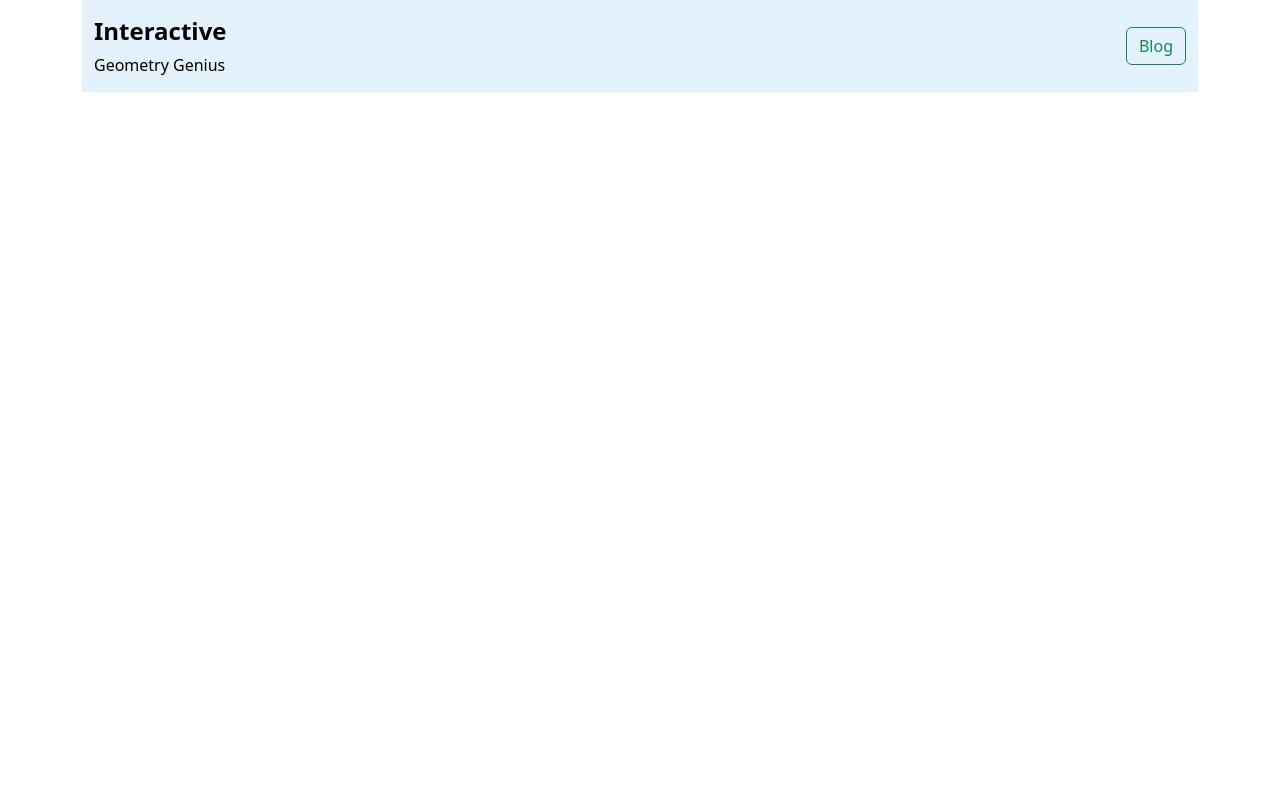
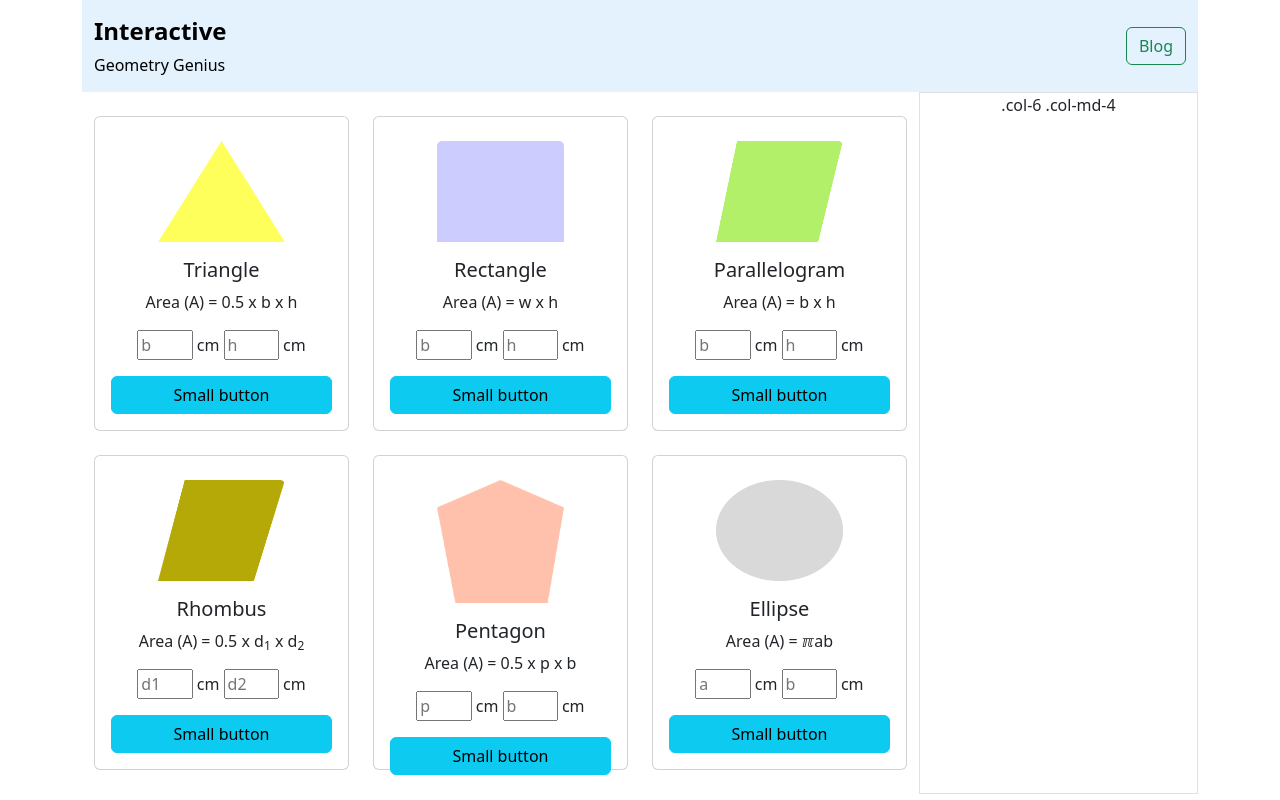
Before and after one commit to anika-aurony/geometry-genius, a plain HTML site: page index.html in a window 1280 px wide. Drawn offline with nearby package versions, Linux system fonts and the light colour scheme.

Commit message:
layout done

```diff
--- a/index.html
+++ b/index.html
@@ -1,33 +1,139 @@
 <!DOCTYPE html>
 <html lang="en">
+
 <head>
     <meta charset="UTF-8">
     <meta http-equiv="X-UA-Compatible" content="IE=edge">
     <meta name="viewport" content="width=device-width, initial-scale=1.0">
     <title>Geometry Genius</title>
     <!-- Bootstrap CSS -->
-    <link href="https://cdn.jsdelivr.net/npm/bootstrap@5.3.0-alpha1/dist/css/bootstrap.min.css" rel="stylesheet" integrity="sha384-GLhlTQ8iRABdZLl6O3oVMWSktQOp6b7In1Zl3/Jr59b6EGGoI1aFkw7cmDA6j6gD" crossorigin="anonymous">
+    <link href="https://cdn.jsdelivr.net/npm/bootstrap@5.3.0-alpha1/dist/css/bootstrap.min.css" rel="stylesheet"
+        integrity="sha384-GLhlTQ8iRABdZLl6O3oVMWSktQOp6b7In1Zl3/Jr59b6EGGoI1aFkw7cmDA6j6gD" crossorigin="anonymous">
 </head>
+
 <body class="container-lg">
     <header>
         <!-- Navbar -->
         <nav class="navbar" style="background-color: #e3f2fd;">
             <div class="container-fluid">
-              <a class="navbar-brand"><span class="fs-4 fw-bold">Interactive</span> <br> <span class="fs-6">Geometry Genius</span></a>
+                <a class="navbar-brand"><span class="fs-4 fw-bold">Interactive</span> <br> <span class="fs-6">Geometry
+                        Genius</span></a>
 
 
                 <button class="btn btn-outline-success" type="submit">Blog</button>
 
             </div>
-          </nav>
+        </nav>
     </header>
     <main>
-        <section>
+        <section class="container text-center">
+            <div class="row">
+                <div class="col-md-9 my-4">
+                    <div class="row row-cols-1 row-cols-md-3 g-4">
+                        <div class="col ">
+                            <div class="card style=" height: 315px;">
+                                <img src="images/triangle.png" class="card-img-top h-75 w-50 mx-auto mt-4" alt="...">
+                                <div class="card-body">
+                                    <h5 class="card-title">Triangle</h5>
+                                    <p class="card-text">Area (A) = 0.5 x b x h</p>
+                                    <p>
 
+                                        <input type="text" placeholder="b" class="w-25"> cm
+                                        <input type="text" placeholder="h" class="w-25"> cm
+                                    </p>
+                                    <button type="button" class="btn btn-info w-100 ">Small button</button>
+                                </div>
+                            </div>
+                        </div>
+                        <div class="col">
+                            <div class="card" style="height: 315px;">
+                                <img src="images/rectangle.png" class="card-img-top h-75 w-50 mx-auto mt-4" alt="...">
+                                <div class="card-body">
+                                    <h5 class="card-title">Rectangle</h5>
+                                    <p class="card-text">Area (A) = w x h</p>
+                                    <p>
+
+                                        <input type="text" placeholder="b" class="w-25"> cm
+                                        <input type="text" placeholder="h" class="w-25"> cm
+                                    </p>
+                                    <button type="button" class="btn btn-info w-100 ">Small button</button>
+                                </div>
+                            </div>
+                        </div>
+                        <div class="col">
+                            <div class="card " style="height: 315px;">
+                                <img src="images/parallelogram.png" class="card-img-top h-75 w-50 mx-auto mt-4"
+                                    alt="...">
+                                <div class="card-body">
+                                    <h5 class="card-title">Parallelogram</h5>
+                                    <p class="card-text">Area (A) = b x h</p>
+                                    <p>
+
+                                        <input type="text" placeholder="b" class="w-25"> cm
+                                        <input type="text" placeholder="h" class="w-25"> cm
+                                    </p>
+                                    <button type="button" class="btn btn-info w-100 ">Small button</button>
+                                </div>
+                            </div>
+                        </div>
+                        <div class="col">
+                            <div class="card " style="height: 315px;">
+                                <img src="images/rhombus.png" class="card-img-top w-50 h-75 mx-auto mt-4" alt="...">
+                                <div class="card-body">
+                                    <h5 class="card-title">Rhombus</h5>
+                                    <p class="card-text">Area (A) = 0.5 x d<sub>1</sub> x d<sub>2</sub></p>
+                                    <p>
+
+                                        <input type="text" placeholder="d1" class="w-25"> cm
+                                        <input type="text" placeholder="d2" class="w-25"> cm
+                                    </p>
+                                    <button type="button" class="btn btn-info w-100 ">Small button</button>
+                                </div>
+                            </div>
+                        </div>
+                        <div class="col">
+                            <div class="card" style="height: 315px;">
+                                <img src="images/pentagon.png" class="card-img-top w-50 h-75 mx-auto mt-4" alt="...">
+                                <div class="card-body">
+                                    <h5 class="card-title">Pentagon</h5>
+
+                                    <p class="card-text">Area (A) = 0.5 x p x b</p>
+                                    <p>
+
+                                        <input type="text" placeholder="p" class="w-25"> cm
+                                        <input type="text" placeholder="b" class="w-25"> cm
+                                    </p>
+                                    <button type="button" class="btn btn-info w-100 ">Small button</button>
+                                </div>
+                            </div>
+                        </div>
+                        <div class="col">
+                            <div class="card" style="height: 315px;">
+                                <img src="images/ellipse.png" class="card-img-top w-50 h-75 mx-auto mt-4" alt="...">
+                                <div class="card-body">
+                                    <h5 class="card-title">Ellipse</h5>
+
+                                    <p class="card-text">Area (A) = <span>&#8508</span>ab</p>
+                                    <p>
+
+                                        <input type="text" placeholder="a" class="w-25"> cm
+                                        <input type="text" placeholder="b" class="w-25"> cm
+                                    </p>
+                                    <button type="button" class="btn btn-info w-100 ">Small button</button>
+                                </div>
+                            </div>
+                        </div>
+                    </div>
+                </div>
+                <div class="col-6 col-md-3 border">.col-6 .col-md-4</div>
+            </div>
         </section>
     </main>
     <!-- Bootstrap JS-->
-    <script src="https://cdn.jsdelivr.net/npm/bootstrap@5.3.0-alpha1/dist/js/bootstrap.bundle.min.js" integrity="sha384-w76AqPfDkMBDXo30jS1Sgez6pr3x5MlQ1ZAGC+nuZB+EYdgRZgiwxhTBTkF7CXvN" crossorigin="anonymous"></script>
+    <script src="https://cdn.jsdelivr.net/npm/bootstrap@5.3.0-alpha1/dist/js/bootstrap.bundle.min.js"
+        integrity="sha384-w76AqPfDkMBDXo30jS1Sgez6pr3x5MlQ1ZAGC+nuZB+EYdgRZgiwxhTBTkF7CXvN"
+        crossorigin="anonymous"></script>
 
 </body>
+
 </html>
```
